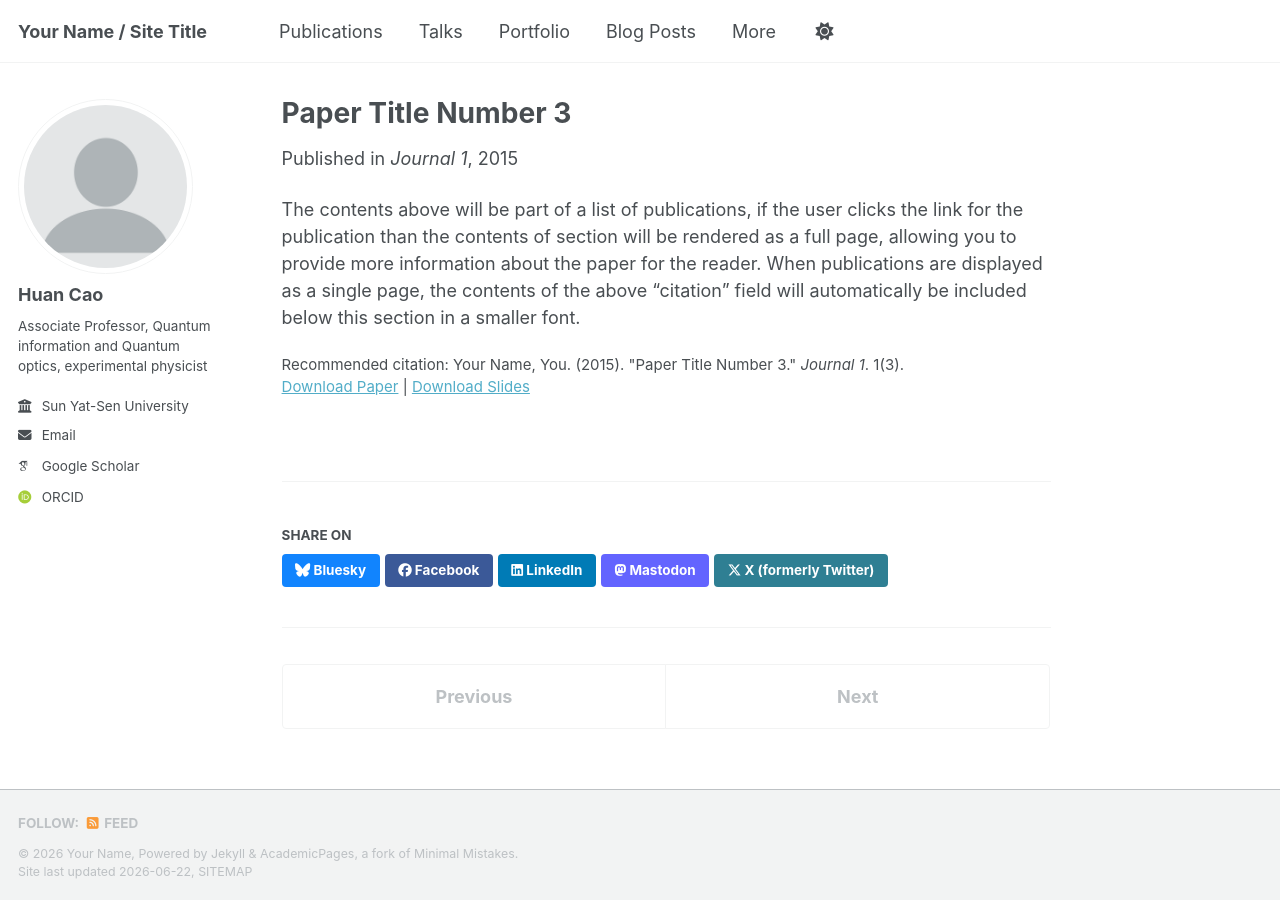
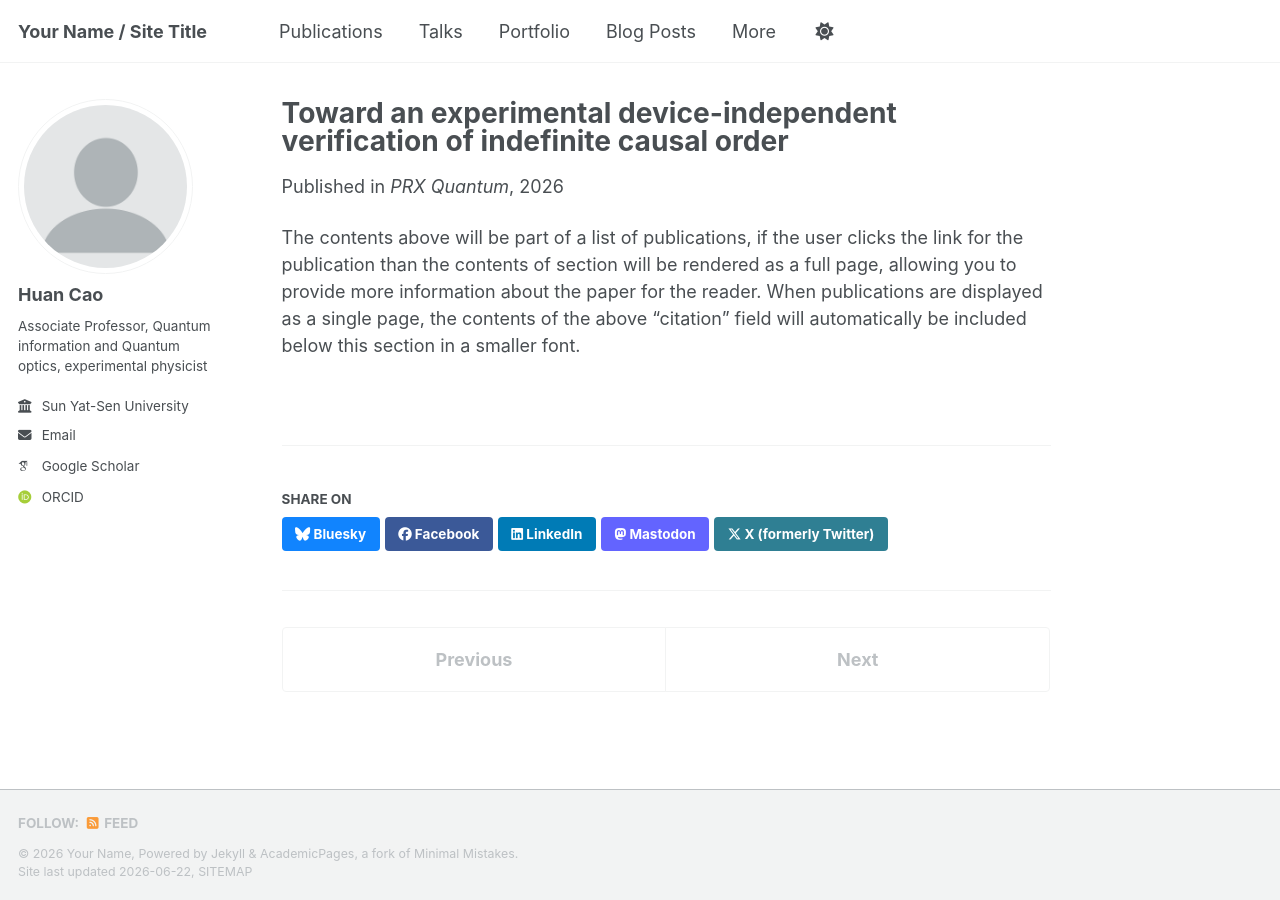
Before and after one commit to Huan-Cao/Huan-Cao.github.io, a Jekyll site: the page built from _publications/2015-10-01-paper-title-number-3.md, in a window 1280 px wide. Built offline with Jekyll 4.4.1, drawn with Linux system fonts in a browser that asks for light colours; some web fonts are replaced; a script bundle is joined from its source files by our own code; library files that are not in the unit come from our copies.

Commit message:
Update 2015-10-01-paper-title-number-3.md

```diff
--- a/_publications/2015-10-01-paper-title-number-3.md
+++ b/_publications/2015-10-01-paper-title-number-3.md
@@ -1,14 +1,12 @@
 ---
-title: "Paper Title Number 3"
+title: "Toward an experimental device-independent verification of indefinite causal order"
 collection: publications
 category: manuscripts
-permalink: /publication/2015-10-01-paper-title-number-3
-excerpt: 'This paper is about the number 3. The number 4 is left for future work.'
-date: 2015-10-01
-venue: 'Journal 1'
-slidesurl: 'https://academicpages.github.io/files/slides3.pdf'
-paperurl: 'https://academicpages.github.io/files/paper3.pdf'
-citation: 'Your Name, You. (2015). &quot;Paper Title Number 3.&quot; <i>Journal 1</i>. 1(3).'
+permalink: /publication/2026PRXQuantumToward
+date: 2026-03-17
+venue: 'PRX Quantum'
+paperurl: 'https://doi.org/10.1103/5t2y-ddmt'
+authors: 'Carla M.D. Richter, Michael Antesberger, Huan Cao, Philip Walther, Lee A. Rozema1'
 ---
 
 The contents above will be part of a list of publications, if the user clicks the link for the publication than the contents of section will be rendered as a full page, allowing you to provide more information about the paper for the reader. When publications are displayed as a single page, the contents of the above "citation" field will automatically be included below this section in a smaller font.
```
